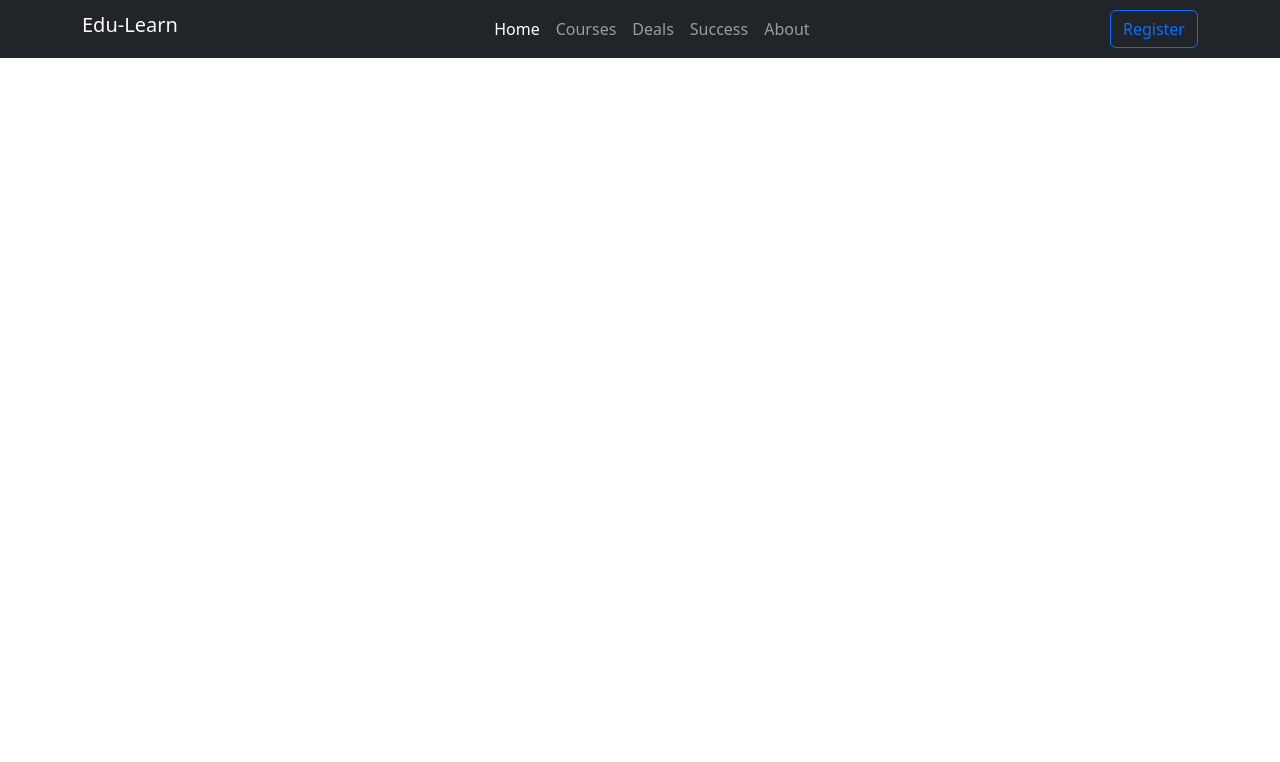
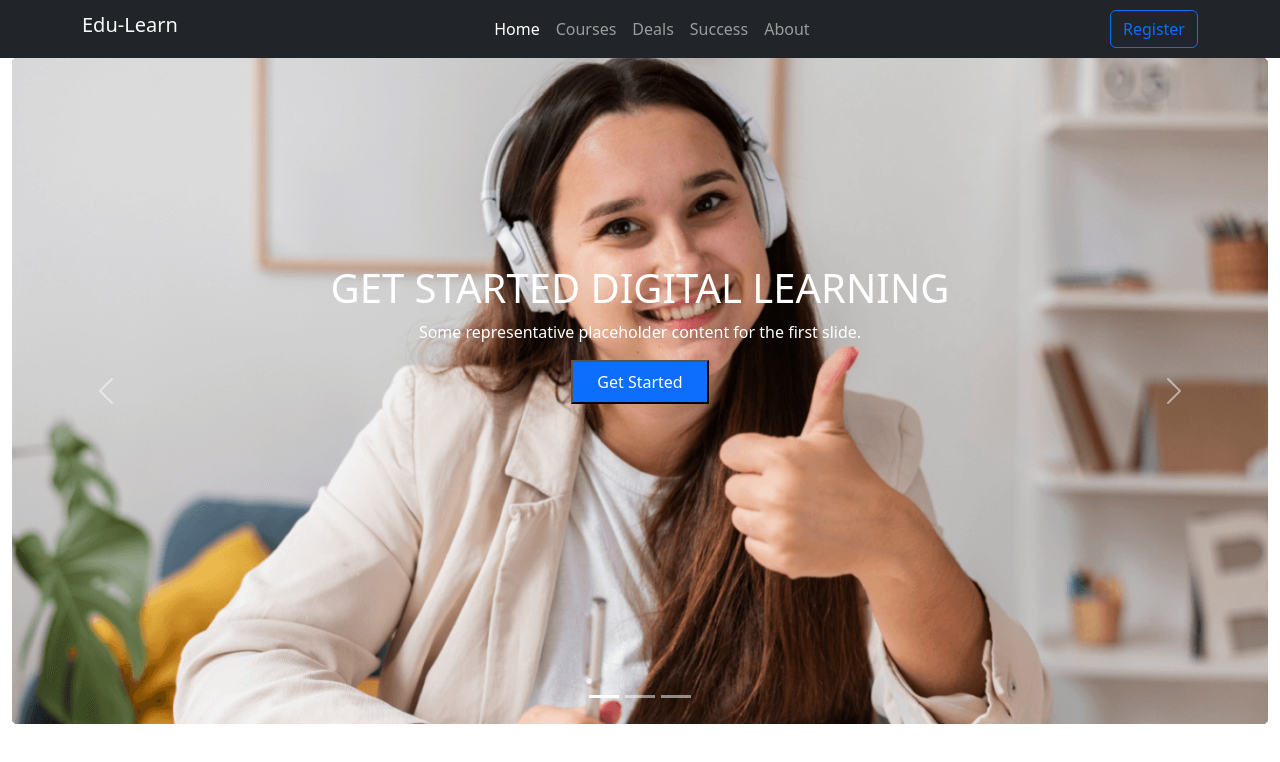
Before and after one commit to rejaul-dev/edu-learn, a plain HTML site: page index.html in a window 1280 px wide. Drawn offline with nearby package versions, Linux system fonts and the light colour scheme.

Commit message:
added carousel

```diff
--- a/css/styles.css
+++ b/css/styles.css
@@ -0,0 +1,5 @@
+.carousel-caption{
+position: absolute;
+padding-bottom: 300px;
+
+}
--- a/index.html
+++ b/index.html
@@ -46,6 +46,63 @@
 </header>
     <!-- header end -->
 
+    <!-- carousel  -->
+<section class="container-fluid ">
+    <div id="carouselExampleCaptions" class="carousel slide" data-bs-ride="false">
+        <div class="carousel-indicators">
+          <button type="button" data-bs-target="#carouselExampleCaptions" data-bs-slide-to="0" class="active" aria-current="true" aria-label="Slide 1"></button>
+          <button type="button" data-bs-target="#carouselExampleCaptions" data-bs-slide-to="1" aria-label="Slide 2"></button>
+          <button type="button" data-bs-target="#carouselExampleCaptions" data-bs-slide-to="2" aria-label="Slide 3"></button>
+        </div>
+        <div class="carousel-inner">
+
+            <!-- carousel 1 -->
+          <div class="carousel-item active">
+            <img src="images/cover/cover-1.png" class="d-block w-100 opacity-100" alt="...">
+            <div class="carousel-caption">
+              <h1 class="text-uppercase font-size">Get Started Digital Learning</h1>
+              <p>Some representative placeholder content for the first slide.</p>
+              <button class="bg-primary text-white px-4 py-2">Get Started</button>
+            </div>
+          </div>
+
+          <!-- carousel 2 -->
+          <div class="carousel-item">
+            <img src="images/cover/cover-2.jpg" class="d-block w-100" alt="...">
+            <div class="carousel-caption d-none d-md-block">
+              <h1>Second slide label</h1>
+              <p>Some representative placeholder content for the second slide.</p>
+            </div>
+          </div>
+
+          <!-- carousel 3 -->
+          <div class="carousel-item">
+            <img src="images/cover/cover-3.jpg" class="d-block w-100" alt="...">
+            <div class="carousel-caption d-none d-md-block">
+              <h5>Third slide label</h5>
+              <p>Some representative placeholder content for the third slide.</p>
+            </div>
+          </div>
+
+        </div>
+        <button class="carousel-control-prev" type="button" data-bs-target="#carouselExampleCaptions" data-bs-slide="prev">
+          <span class="carousel-control-prev-icon" aria-hidden="true"></span>
+          <span class="visually-hidden">Previous</span>
+        </button>
+        <button class="carousel-control-next" type="button" data-bs-target="#carouselExampleCaptions" data-bs-slide="next">
+          <span class="carousel-control-next-icon" aria-hidden="true"></span>
+          <span class="visually-hidden">Next</span>
+        </button>
+      </div>
+
+</section>
+
+
+
+
+    <main>
+
+    </main>
 
 
     <script src="https://cdn.jsdelivr.net/npm/bootstrap@5.2.0/dist/js/bootstrap.bundle.min.js
```
